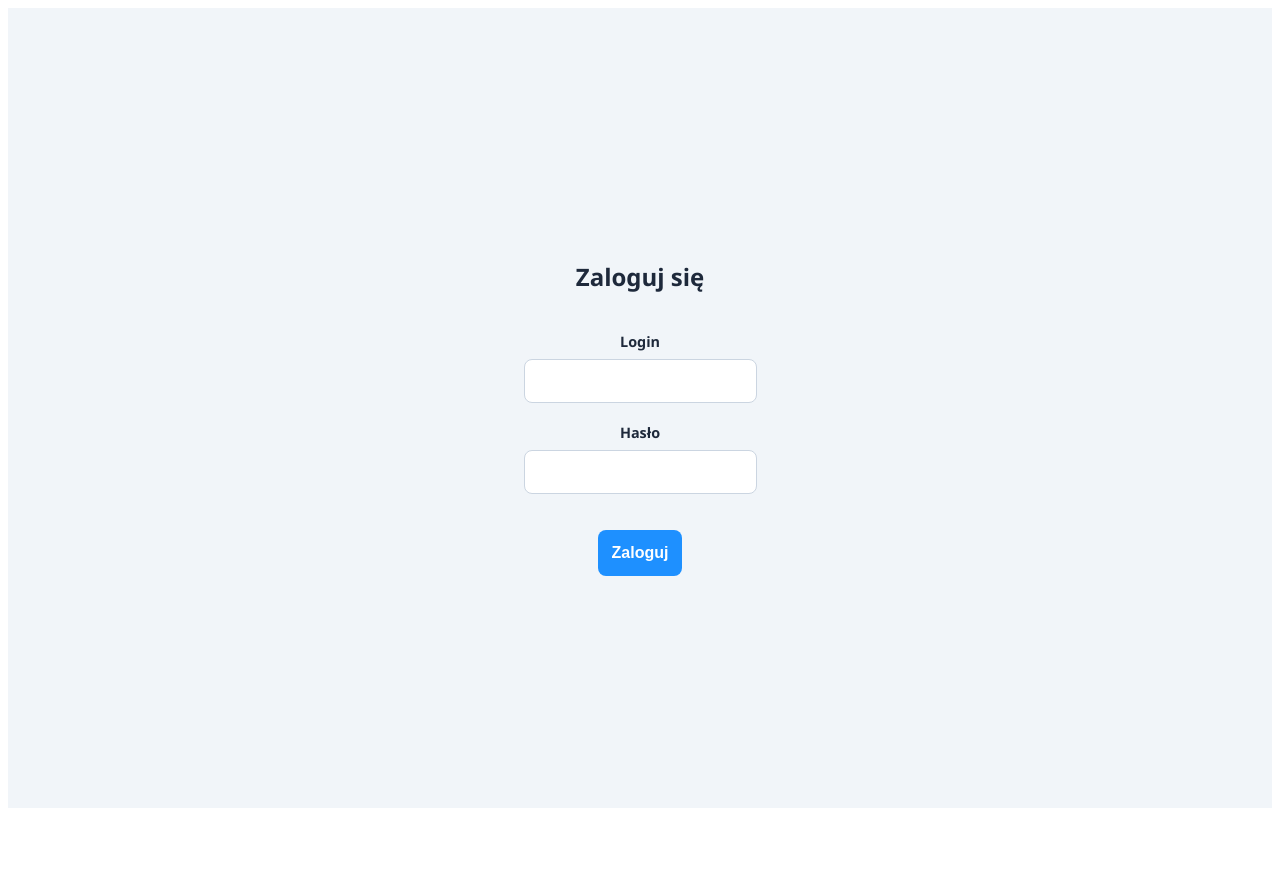
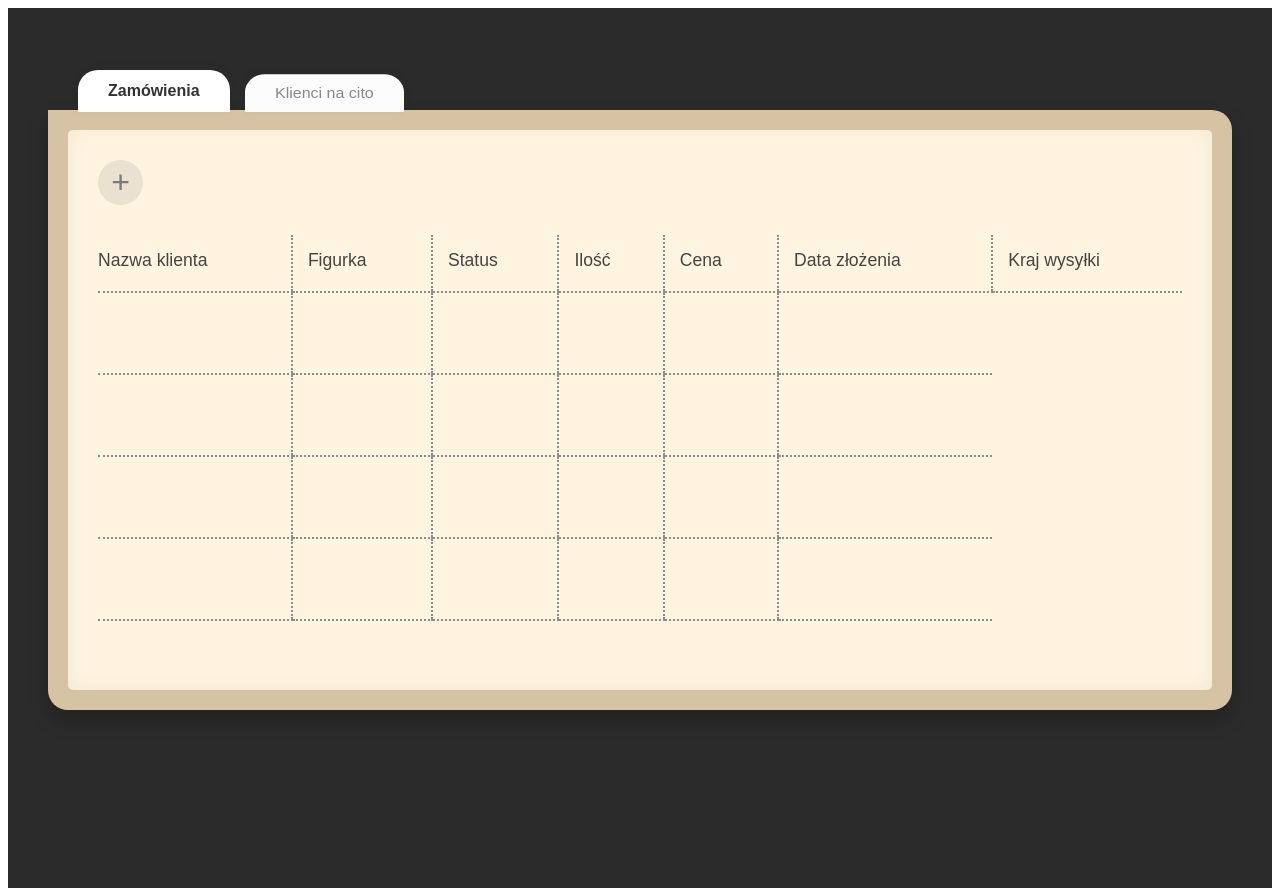
Before and after one commit to S0meRandom/OrderMenuO, an Angular app: page /mainPage in a window 1280 px wide. Before the commit this address led to /login. Before the commit the page ends 816 px from the top, so only its background shows below. Built offline with nearby package versions, Linux system fonts and the light colour scheme.

Commit message:
Zbudowanie pierwszej iteracji frontendu głównej strony z zamówieniami

```diff
--- a/src/app/app.routes.ts
+++ b/src/app/app.routes.ts
@@ -4,6 +4,7 @@ import { MainPage } from "./pages/main-page/main-page"
 
 export const routes: Routes = [
   {path: 'login', component: Login},
+  {path: 'mainPage', component: MainPage},
   {path: '', redirectTo: '/login', pathMatch: 'full'},
   { path: '**', redirectTo: 'login' }
 ];
--- a/src/app/pages/main-page/main-page.css
+++ b/src/app/pages/main-page/main-page.css
@@ -0,0 +1,123 @@
+.app-background {
+  background-color: #2b2b2b;
+  min-height: 100vh;
+  padding: 40px;
+  font-family: 'Quicksand', sans-serif;
+}
+
+.tabs-background-strip {
+  padding-top: 20px;
+  border-radius: 20px 20px 0 0;
+  position: relative;
+}
+
+.tabs-container {
+  display: flex;
+  gap: 15px;
+  padding: 0 30px;
+  transform: translateY(2px);
+  position: relative;
+  z-index: 10;
+}
+
+.tab {
+  background-color: #ffffff;
+  padding: 12px 30px;
+  border-radius: 20px 20px 0 0;
+  font-weight: 500;
+  color: #555;
+  cursor: pointer;
+  box-shadow: 0 -2px 10px rgba(0,0,0,0.05);
+  transition: all 0.2s ease-in-out;
+}
+
+
+.tab:not(.active) {
+  background-color: #fcfcfc;
+  transform: scaleY(0.9);
+  transform-origin: bottom;
+  color: #888;
+}
+
+.tab.active {
+  font-weight: 600;
+  color: #333;
+}
+
+.folder-body {
+
+  background-color: #d6c3a3;
+  padding: 20px;
+  border-radius: 0 20px 20px 20px;
+  box-shadow: 0 10px 20px rgba(0,0,0,0.2);
+  position: relative;
+  z-index: 5;
+}
+
+.paper-sheet {
+
+  background-color: #fef4df;
+  min-height: 500px;
+  padding: 30px;
+  border-radius: 5px;
+  box-shadow: inset 0 0 15px rgba(200, 180, 150, 0.2);
+}
+
+
+.add-btn {
+  background-color: #eae1d0;
+  border: none;
+  width: 45px;
+  height: 45px;
+  border-radius: 50%;
+  cursor: pointer;
+  display: flex;
+  align-items: center;
+  justify-content: center;
+  margin-bottom: 30px;
+  transition: background-color 0.2s;
+}
+
+.add-btn:hover {
+  background-color: #dfd4c1;
+}
+
+.plus-icon {
+  font-size: 32px;
+  color: #7a7a7a;
+  font-weight: 400;
+}
+
+
+.notebook-table {
+  width: 100%;
+  border-collapse: collapse;
+}
+
+.notebook-table th,
+.notebook-table td {
+
+  border-bottom: 2px dotted #8c8c8c;
+  border-left: 2px dotted #8c8c8c;
+  padding: 15px;
+  text-align: left;
+  color: #444;
+}
+
+
+.notebook-table th:first-child,
+.notebook-table td:first-child {
+  border-left: none;
+  padding-left: 0;
+}
+
+.notebook-table th {
+  font-weight: 500;
+  font-size: 1.1rem;
+  padding-bottom: 20px;
+}
+
+
+.notebook-table td {
+  height: 50px;
+}
--- a/src/app/pages/main-page/main-page.html
+++ b/src/app/pages/main-page/main-page.html
@@ -1 +1,45 @@
-<p>main-page works!</p>
+<div class="app-background">
+
+  <div class="tabs-background-strip">
+
+
+    <div class="tabs-container">
+      <div class="tab active">Zamówienia</div>
+      <div class="tab">Klienci na cito</div>
+    </div>
+
+  </div>
+
+
+  <div class="folder-body">
+
+    <div class="paper-sheet">
+
+      <button class="add-btn">
+        <span class="plus-icon">+</span>
+      </button>
+
+
+      <table class="notebook-table">
+        <thead>
+        <tr>
+          <th>Nazwa klienta</th>
+          <th>Figurka</th>
+          <th>Status</th>
+          <th>Ilość</th>
+          <th>Cena</th>
+          <th>Data złożenia</th>
+          <th>Kraj wysyłki</th>
+        </tr>
+        </thead>
+        <tbody>
+        <tr><td></td><td></td><td></td><td></td><td></td><td></td></tr>
+        <tr><td></td><td></td><td></td><td></td><td></td><td></td></tr>
+        <tr><td></td><td></td><td></td><td></td><td></td><td></td></tr>
+        <tr><td></td><td></td><td></td><td></td><td></td><td></td></tr>
+        </tbody>
+      </table>
+
+    </div>
+  </div>
+</div>
```
